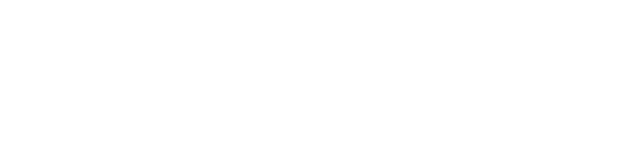
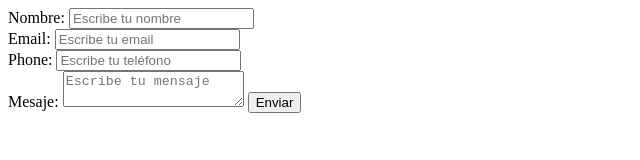
Before and after one commit to BryanBelman/FormularioContacto, a plain HTML site: page index.html in a window 1280 px wide. Shown: the whole page, without its empty margins (0-640 px from the left). Drawn offline with Linux system fonts and the light colour scheme.

Commit message:
chore | Se actualizo el formulario de contacto

```diff
--- a/index.html
+++ b/index.html
@@ -7,6 +7,17 @@
     <title>Document</title>
 </head>
 <body>
+    <form>
+        <label for="name">Nombre:</label>
+        <input type="text" id="name" placeholder="Escribe tu nombre"><br/>
+        <label for="email">Email:</label>
+        <input type="text" id="email"  placeholder="Escribe tu email"><br/>
+        <label for="phone">Phone:</label>
+        <input type="text" id="phone"  placeholder="Escribe tu teléfono"><br/>
+        <label for="msg">Mesaje:</label>
+        <textarea id="msg"  placeholder="Escribe tu mensaje"></textarea>
+        <input type="button" value="Enviar">
+    </form>
 
 </body>
 </html>
```
